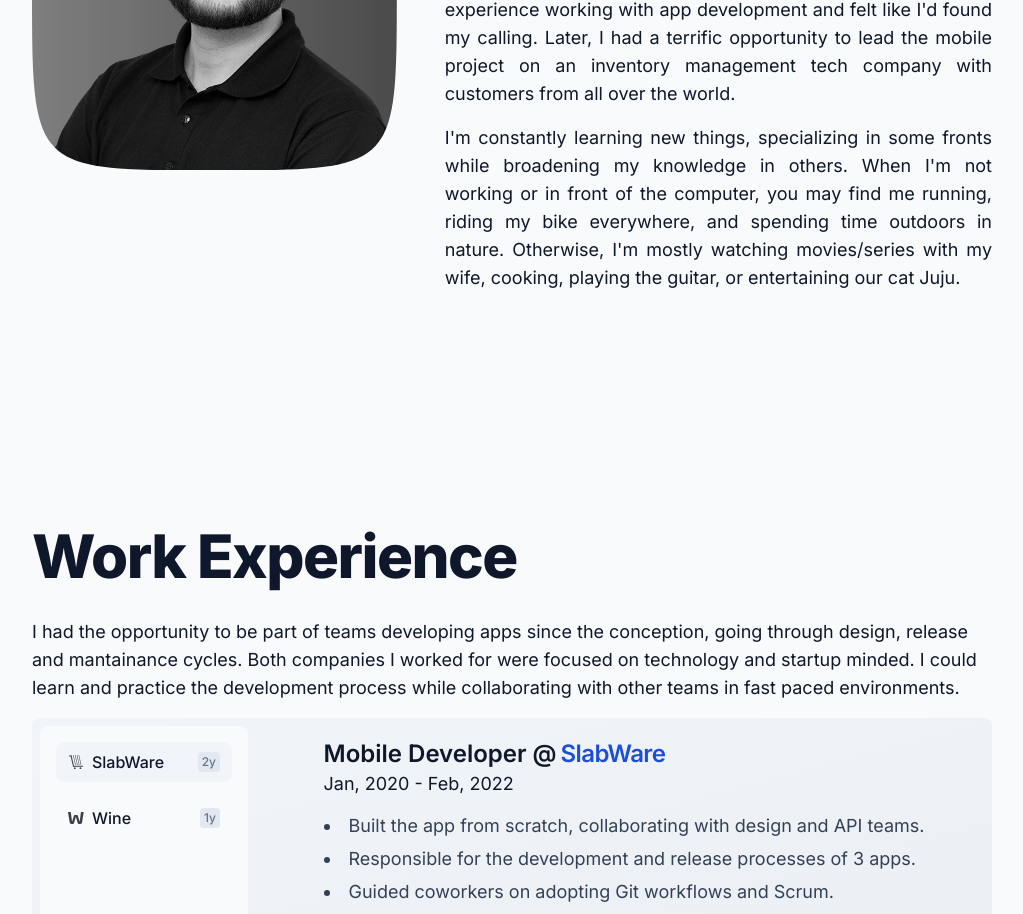
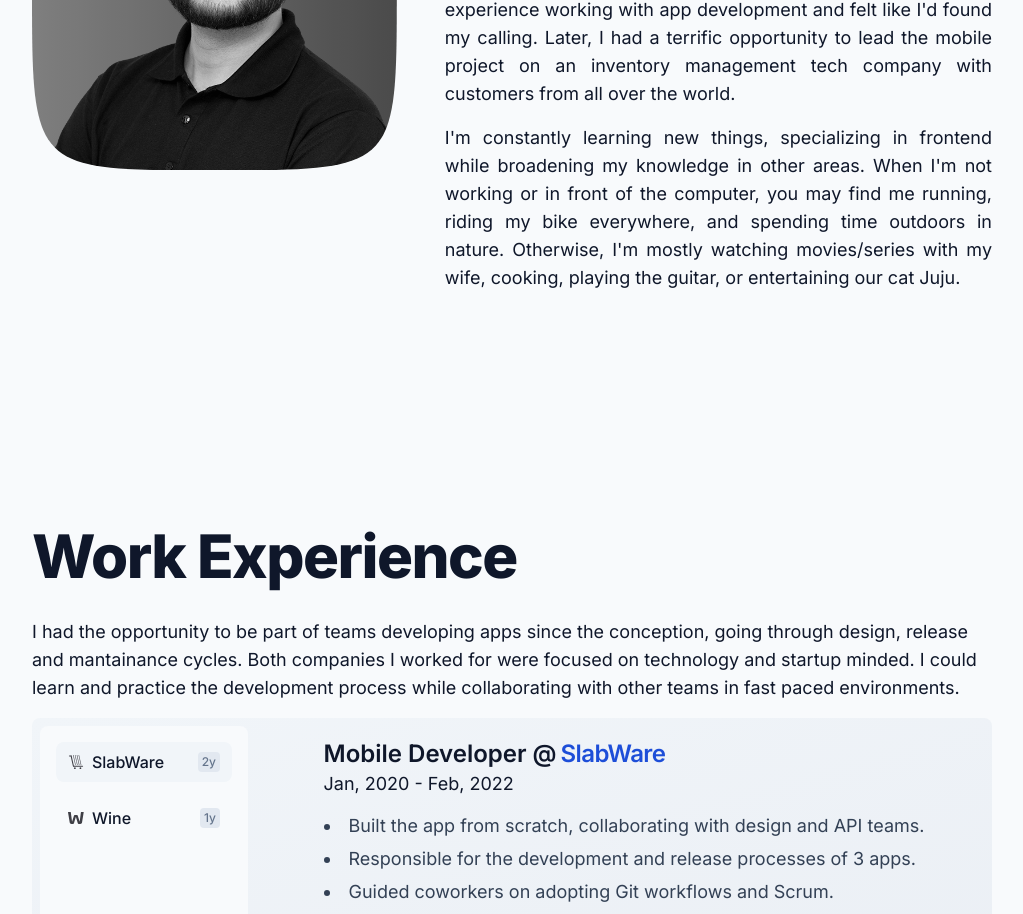
Before and after one commit to scalfs/personal-website, a Next.js app: page / in a window 1280 px wide. Shown: the part 1140-2054 px from the top of the page, without its empty margins (128-1151 px from the left). Built offline with nearby package versions, Linux system fonts and the light colour scheme.

Commit message:
fix: using proper transform, fixing safari bug

```diff
--- a/src/components/About/index.tsx
+++ b/src/components/About/index.tsx
@@ -21,12 +21,12 @@ const About = () => (
           management tech company with customers from all over the world.
         </p>
         <p>
-          I&apos;m constantly learning new things, specializing in some fronts
-          while broadening my knowledge in others. When I&apos;m not working or
-          in front of the computer, you may find me running, riding my bike
-          everywhere, and spending time outdoors in nature. Otherwise, I&apos;m
-          mostly watching movies/series with my wife, cooking, playing the
-          guitar, or entertaining our cat Juju.
+          I&apos;m constantly learning new things, specializing in frontend
+          while broadening my knowledge in other areas. When I&apos;m not
+          working or in front of the computer, you may find me running, riding
+          my bike everywhere, and spending time outdoors in nature. Otherwise,
+          I&apos;m mostly watching movies/series with my wife, cooking, playing
+          the guitar, or entertaining our cat Juju.
         </p>
       </div>
 
@@ -36,7 +36,7 @@ const About = () => (
           height={400}
           src="/img/profile.png"
           alt="Picture of the author. A half smiling professional man."
-          className="squircle bg-gradient-to-r from-[#4586e2] to-[#214bc1] object-cover object-center grayscale transition duration-250 ease-in-out-cubic hover:grayscale-0"
+          className="squircle bg-gradient-to-r from-[#4586e2] to-[#214bc1] object-cover object-center grayscale transition-colors duration-250 ease-in-out-cubic hover:grayscale-0"
         />
       </div>
     </div>
```
Also changed, not shown: 1 other file (tests, documents, lock files or other folders).
